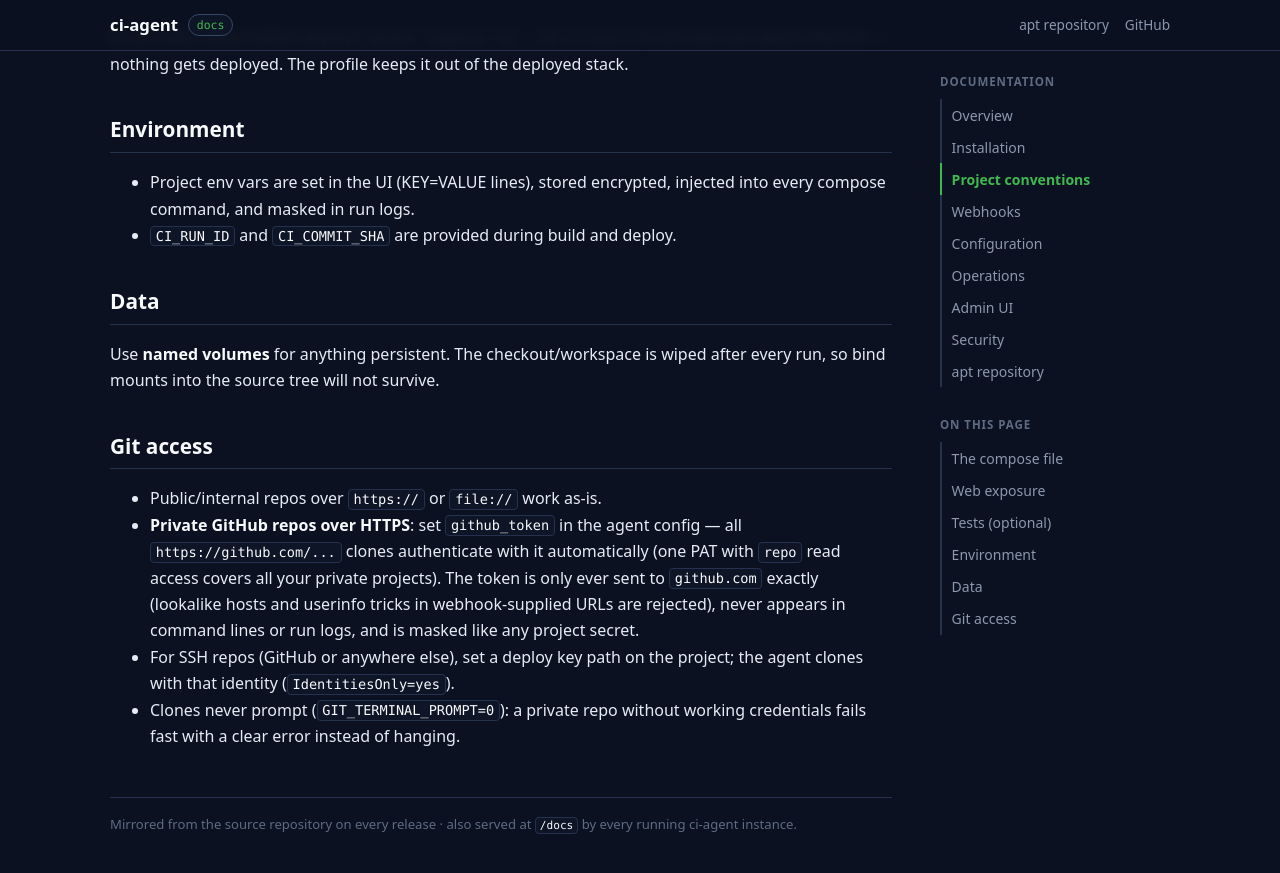
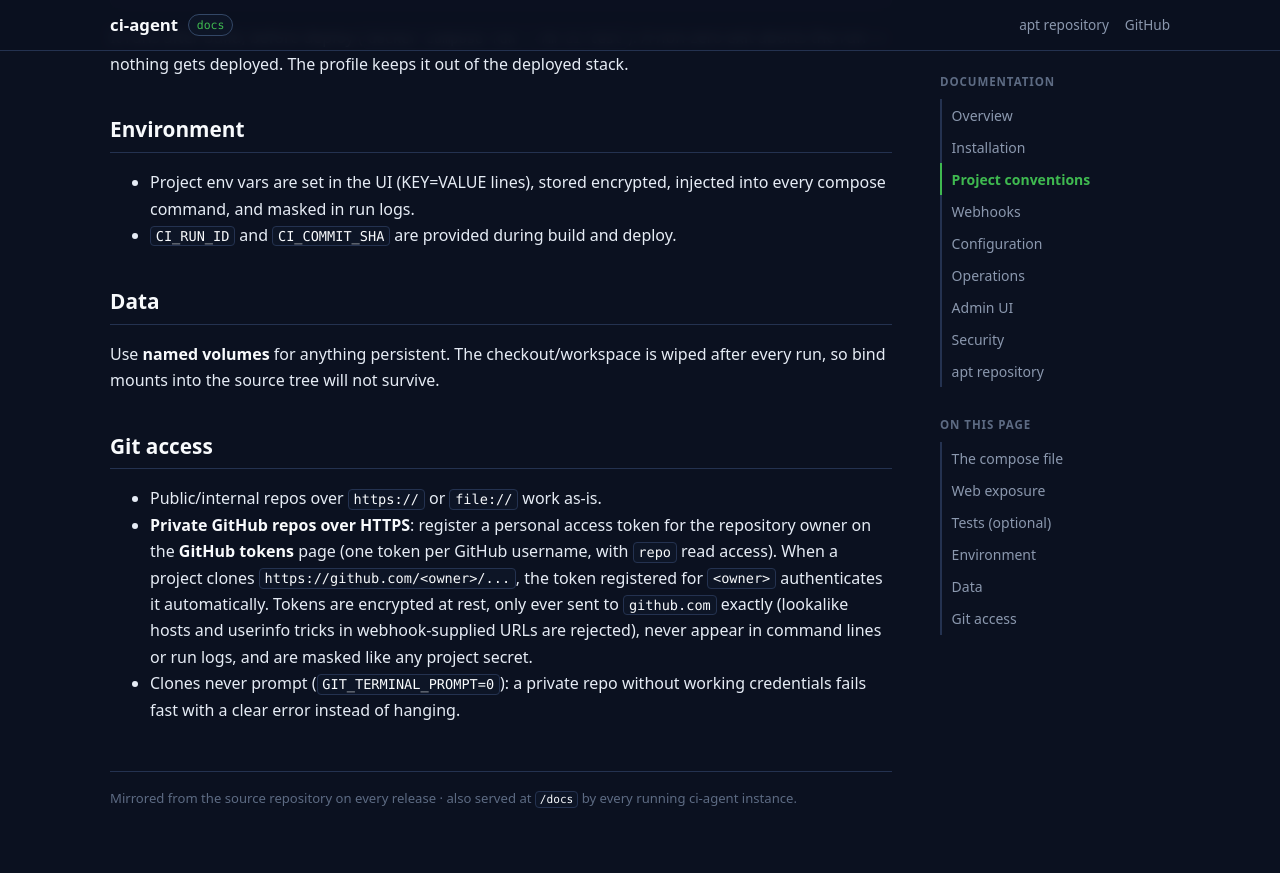
Before and after one commit to m-hoseinzadeh/ci-agent-apt, a Jekyll site: the page built from docs/projects.md, in a window 1280 px wide and 900 px high, scrolled down 1116 px. Shown: the top 873 px of the window. Built offline with Jekyll 4.4.1, drawn with Linux system fonts in a browser that asks for light colours; our own code applies the rules of GitHub Pages for plain Markdown files.

Commit message:
Publish v0.1.0-r17

```diff
--- a/docs/projects.md
+++ b/docs/projects.md
@@ -63,13 +63,13 @@ wiped after every run, so bind mounts into the source tree will not survive.
 ## Git access
 
 - Public/internal repos over `https://` or `file://` work as-is.
-- **Private GitHub repos over HTTPS**: set `github_token` in the agent config
-  — all `https://github.com/...` clones authenticate with it automatically
-  (one PAT with `repo` read access covers all your private projects). The
-  token is only ever sent to `github.com` exactly (lookalike hosts and
-  userinfo tricks in webhook-supplied URLs are rejected), never appears in
-  command lines or run logs, and is masked like any project secret.
-- For SSH repos (GitHub or anywhere else), set a deploy key path on the
-  project; the agent clones with that identity (`IdentitiesOnly=yes`).
+- **Private GitHub repos over HTTPS**: register a personal access token for the
+  repository owner on the **GitHub tokens** page (one token per GitHub
+  username, with `repo` read access). When a project clones
+  `https://github.com/<owner>/...`, the token registered for `<owner>`
+  authenticates it automatically. Tokens are encrypted at rest, only ever sent
+  to `github.com` exactly (lookalike hosts and userinfo tricks in
+  webhook-supplied URLs are rejected), never appear in command lines or run
+  logs, and are masked like any project secret.
 - Clones never prompt (`GIT_TERMINAL_PROMPT=0`): a private repo without
   working credentials fails fast with a clear error instead of hanging.
```
Also changed, not shown: docs/configuration.md (+4 -2 lines), docs/install.md (+3 -2 lines), docs/security.md (+3 -4 lines), docs/ui.md (+13 -3 lines), docs/webhooks.md (+0 -13 lines), 6 other files.
